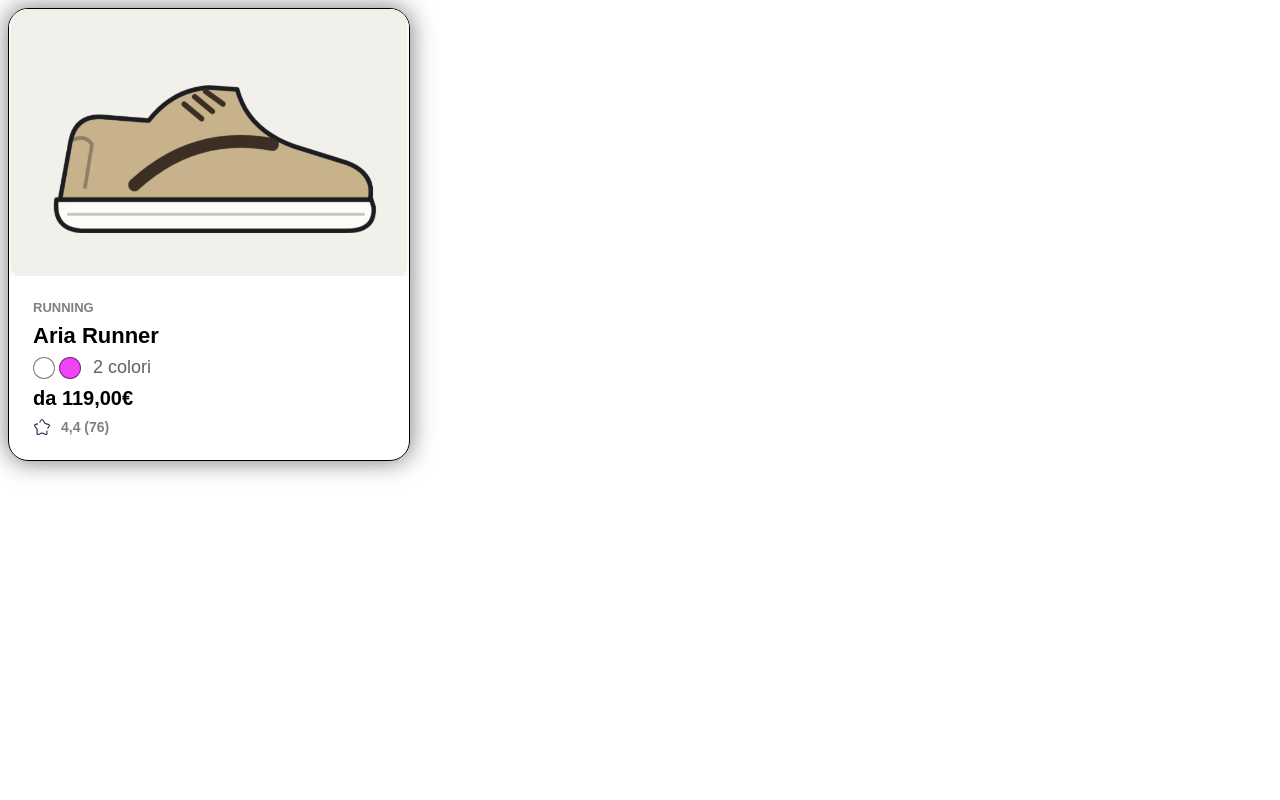
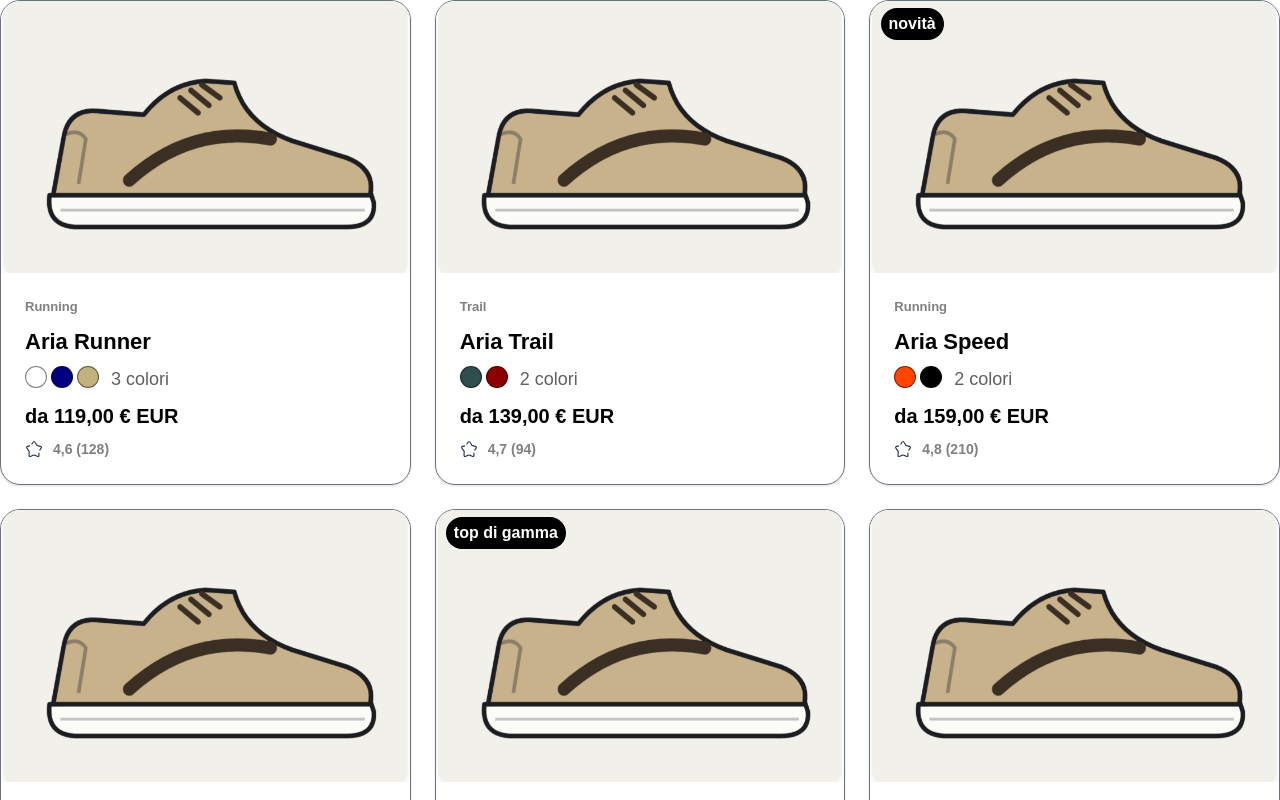
Before and after one commit to granafilo/ecommerce-granata, a React (Vite) app: page / in a window 1280 px wide. Shown: the top 800 px of the page. Built offline with nearby package versions, Linux system fonts and the light colour scheme.

Commit message:
feat: punto 3

```diff
--- a/package.json
+++ b/package.json
@@ -10,8 +10,10 @@
     "preview": "vite preview"
   },
   "dependencies": {
+    "@tailwindcss/vite": "^4.3.5",
     "react": "^19.3.1",
-    "react-dom": "^19.3.1"
+    "react-dom": "^19.3.1",
+    "tailwindcss": "^4.3.5"
   },
   "devDependencies": {
     "@types/node": "^24.19.2",
--- a/src/App.tsx
+++ b/src/App.tsx
@@ -1,7 +1,13 @@
 import ProductCard from "./components/productCard"
+import Products from "./data/ProductDetails.json"
+import type { TypeProduct } from "./type"
 
 const App = () => {
-    return <ProductCard/>
+    const productArray: TypeProduct[] = Products.map((prodotto) => prodotto.product);
+
+    return <div className="grid grid-cols-3 gap-6">
+        {productArray.map((product: TypeProduct) => <ProductCard key={product.id} Product={product}/>)}
+    </div>
 }
 
 export default App
--- /dev/null
+++ b/src/ColorDotList/ColorDotList.tsx
@@ -0,0 +1,17 @@
+import ColorDot from "../components/ColorDot"
+import type { TypeVariant } from "../type"
+
+type ColorDotListProps = {
+    variants: TypeVariant[]
+}
+
+const ColorDotList = (props: ColorDotListProps) => {
+    return <>
+        {props.variants.map((variant: TypeVariant) => {
+            return <ColorDot key={variant.colorId} color={variant.colorCode}/>
+        })
+        }
+    </>
+}
+
+export default ColorDotList
--- a/src/components/productCard.tsx
+++ b/src/components/productCard.tsx
@@ -1,37 +1,54 @@
 import starIcon from "../assets/icons/star.svg"
-import ColorDot from "./ColorDot"
-import ShoePicture from "../assets/ShoeProPic.png"
+import ColorDotList from "../ColorDotList/ColorDotList"
+import type { TypeProduct, TypeVariant } from "../type"
+import ShowPreview from "../assets/ShoeProPic.png"
 
-const ProductCard = () => {
+type TypeProductCardProps = {
+    Product: TypeProduct
+}
+
+const euro = new
+Intl.NumberFormat('it-IT', {
+  style: 'currency',
+  currency: 'EUR',
+});
+
+const ProductCard = (ProductProps: TypeProductCardProps) => {
+
+    const currentVariant: TypeVariant = ProductProps.Product.variants[0];
+
     return <>
-        <div className="cardBox selected">
+        <div className="flex flex-col w-full overflow-hidden border border-gray-500 rounded-[20px] shadow shadow-2">
             {/* immagine */}
-            <img className="shoePreview" src={ShoePicture} alt="" />
+            <div className="relative">
+                <img className="shoePreview" src={ShowPreview} alt="" />
+                {currentVariant.badge ? <div className="absolute top-[2.5%] left-[2.5%] px-2 py-1 font-semibold rounded-full bg-black text-white">{currentVariant.badge}</div> : <></>}
+            </div>
             <div className="cardContent">
                 <div>
                     {/* categoria */}
-                    <p className="category">RUNNING</p>
+                    <p className="category">{ProductProps.Product.category}</p>
                 </div>
                 <div>
                     {/* titolo */}
-                    <h1 className="cardTitle">Aria Runner</h1>
+                    <h1 className="cardTitle">{ProductProps.Product.name}</h1>
                 </div>
                 <div className="colorInfo">
                     {/* colore */}
                     <div className="colorDotContainer">
-                        <ColorDot color="#ffffff"/>
-                        <ColorDot color="#f343fa"/>
+                        {/* Funzione che restituisce più colorDot */}
+                        <ColorDotList variants={ProductProps.Product.variants}/>
                     </div>
-                    <p>2 colori</p>
+                    <p>{ProductProps.Product.variants.length > 1 ? ProductProps.Product.variants.length + " colori" : ProductProps.Product.variants.length + " colore"}</p>
                 </div>
                 <div>
                     {/* prezzo */}
-                    <p className="priceAmount">da 119,00€</p>
+                    <p className="priceAmount">da {euro.format(currentVariant.price.amount)} {currentVariant.price.currency}</p>
                 </div>
                 <div className="cardReviewBox">
                     {/* recensioni */}
                     <img className="reviewIcon" src={starIcon} alt="" />
-                    <p className="reviewText"> 4,4 (76)</p>
+                    <p className="reviewText">{ProductProps.Product.reviews.rating.toLocaleString('it-IT', {minimumFractionDigits: 1,})} ({ProductProps.Product.reviews.reviewCount})</p>
                 </div>
             </div>
         </div>
--- /dev/null
+++ b/src/data/DataGet.tsx
@@ -0,0 +1 @@
+import Products from "./ProductDetails.json"
--- a/src/data/ProductDetails.json
+++ b/src/data/ProductDetails.json
@@ -3,6 +3,7 @@
     "product": {
       "id": 55,
       "name": "Aria Runner",
+      "category": "Running",
       "reviews": {
         "rating": 4.6,
         "reviewCount": 128
@@ -89,6 +90,7 @@
     "product": {
       "id": 56,
       "name": "Aria Trail",
+      "category": "Trail",
       "reviews": {
         "rating": 4.7,
         "reviewCount": 94
@@ -148,6 +150,7 @@
     "product": {
       "id": 57,
       "name": "Aria Speed",
+      "category": "Running",
       "reviews": {
         "rating": 4.8,
         "reviewCount": 210
@@ -208,6 +211,7 @@
     "product": {
       "id": 58,
       "name": "Aria Urban",
+      "category": "Lifestyle",
       "reviews": {
         "rating": 4.3,
         "reviewCount": 65
@@ -241,6 +245,7 @@
     "product": {
       "id": 59,
       "name": "Aria Pro Carbon",
+      "category": "Running",
       "reviews": {
         "rating": 4.9,
         "reviewCount": 312
@@ -275,6 +280,7 @@
     "product": {
       "id": 60,
       "name": "Aria Classic",
+      "category": "Lifestyle",
       "reviews": {
         "rating": 4.4,
         "reviewCount": 88
@@ -308,6 +314,7 @@
     "product": {
       "id": 61,
       "name": "Aria Storm",
+      "category": "Running",
       "reviews": {
         "rating": 4.5,
         "reviewCount": 54
@@ -341,6 +348,7 @@
     "product": {
       "id": 62,
       "name": "Aria Lite",
+      "category": "Running",
       "reviews": {
         "rating": 4.2,
         "reviewCount": 73
@@ -374,6 +382,7 @@
     "product": {
       "id": 63,
       "name": "Aria Eco",
+      "category": "Running",
       "reviews": {
         "rating": 4.6,
         "reviewCount": 115
@@ -408,6 +417,7 @@
     "product": {
       "id": 64,
       "name": "Aria Maximus",
+      "category": "Running",
       "reviews": {
         "rating": 4.7,
         "reviewCount": 142
@@ -441,6 +451,7 @@
     "product": {
       "id": 65,
       "name": "Aria Kids",
+      "category": "Lifestyle",
       "reviews": {
         "rating": 4.5,
         "reviewCount": 30
@@ -472,6 +483,7 @@
     "product": {
       "id": 66,
       "name": "Aria Track Spike",
+      "category": "Running",
       "reviews": {
         "rating": 4.8,
         "reviewCount": 42
@@ -502,6 +514,7 @@
     "product": {
       "id": 67,
       "name": "Aria Stability",
+      "category": "Running",
       "reviews": {
         "rating": 4.6,
         "reviewCount": 98
@@ -535,6 +548,7 @@
     "product": {
       "id": 68,
       "name": "Aria Winter",
+      "category": "Running",
       "reviews": {
         "rating": 4.3,
         "reviewCount": 45
@@ -568,6 +582,7 @@
     "product": {
       "id": 69,
       "name": "Aria Gym",
+      "category": "Lifestyle",
       "reviews": {
         "rating": 4.4,
         "reviewCount": 81
@@ -601,6 +616,7 @@
     "product": {
       "id": 70,
       "name": "Aria Hybrid",
+      "category": "Trail",
       "reviews": {
         "rating": 4.5,
         "reviewCount": 67
@@ -634,6 +650,7 @@
     "product": {
       "id": 71,
       "name": "Aria Ultra",
+      "category": "Trail",
       "reviews": {
         "rating": 4.8,
         "reviewCount": 180
@@ -667,6 +684,7 @@
     "product": {
       "id": 72,
       "name": "Aria Bounce",
+      "category": "Running",
       "reviews": {
         "rating": 4.3,
         "reviewCount": 59
@@ -700,6 +718,7 @@
     "product": {
       "id": 73,
       "name": "Aria Recovery",
+      "category": "Lifestyle",
       "reviews": {
         "rating": 4.9,
         "reviewCount": 230
@@ -734,6 +753,7 @@
     "product": {
       "id": 74,
       "name": "Aria Prime",
+      "category": "Lifestyle",
       "reviews": {
         "rating": 4.7,
         "reviewCount": 165
--- a/src/style/app.css
+++ b/src/style/app.css
@@ -1,3 +1,5 @@
+@import "tailwindcss";
+
 * {
     font-family: Arial, Helvetica, sans-serif;
     box-sizing: border-box;
@@ -5,16 +7,6 @@
 
 .cardBox.selected {
     border: var(--ink)
-}
-
-.cardBox {
-    display: flex;
-    flex-direction: column;
-    width: fit-content;
-    border-radius: 20px;
-    border: 1px solid rgb(128, 128, 128, 0.5);
-    box-shadow: 0px 0px 25px 1px rgb(0, 0, 0, 0.5);
-    overflow: hidden;
 }
 
 .cardContent {
@@ -29,7 +21,7 @@
 }
 
 .shoePreview {
-    width: 400px;
+    width: full;
     aspect-ratio: 3/2;
 }
 
@@ -68,7 +60,6 @@
 
 .colorInfo {
     display: flex;
-    align-items: center;
     gap: 12px;
     color: rgb(97, 97, 97);
     font-size: 18px;
@@ -88,3 +79,10 @@
     height: 22px;
     width: 22px;
 }
+
+.ProductCardContainer {
+    display: flex;
+    flex-wrap: wrap;
+    width: 100%;
+    gap: 24px;
+}
--- a/src/type/typeProductDetails.ts
+++ b/src/type/typeProductDetails.ts
@@ -1,7 +1,8 @@
 export type TypeProduct = {
   id: number;
   name: string;
-  review: TypeReview;
+  category: "Running" | "Trail" | "Lifestyle" | string;
+  reviews: TypeReview;
   description: string;
   variants: TypeVariant[];
 };
@@ -11,13 +12,14 @@ type TypeReview = {
   reviewCount: number;
 };
 
-type TypeVariant = {
+export type TypeVariant = {
   colorId: number;
-  colordCode: string;
+  colorCode: string;
   colorName: string;
   price: TypePrice;
   images: string[];
   inventory: TypeSizeAvailability[];
+  badge?: string;
 };
 
 type TypePrice = {
--- a/vite.config.ts
+++ b/vite.config.ts
@@ -1,7 +1,8 @@
-import react from '@vitejs/plugin-react'
-import { defineConfig } from 'vite'
+import react from "@vitejs/plugin-react";
+import { defineConfig } from "vite";
+import tailwindcss from "@tailwindcss/vite";
 
 // https://vite.dev/config/
 export default defineConfig({
-  plugins: [react()],
-})
+  plugins: [react(), tailwindcss()],
+});
```
Also changed, not shown: 1 other file (tests, documents, lock files or other folders).
